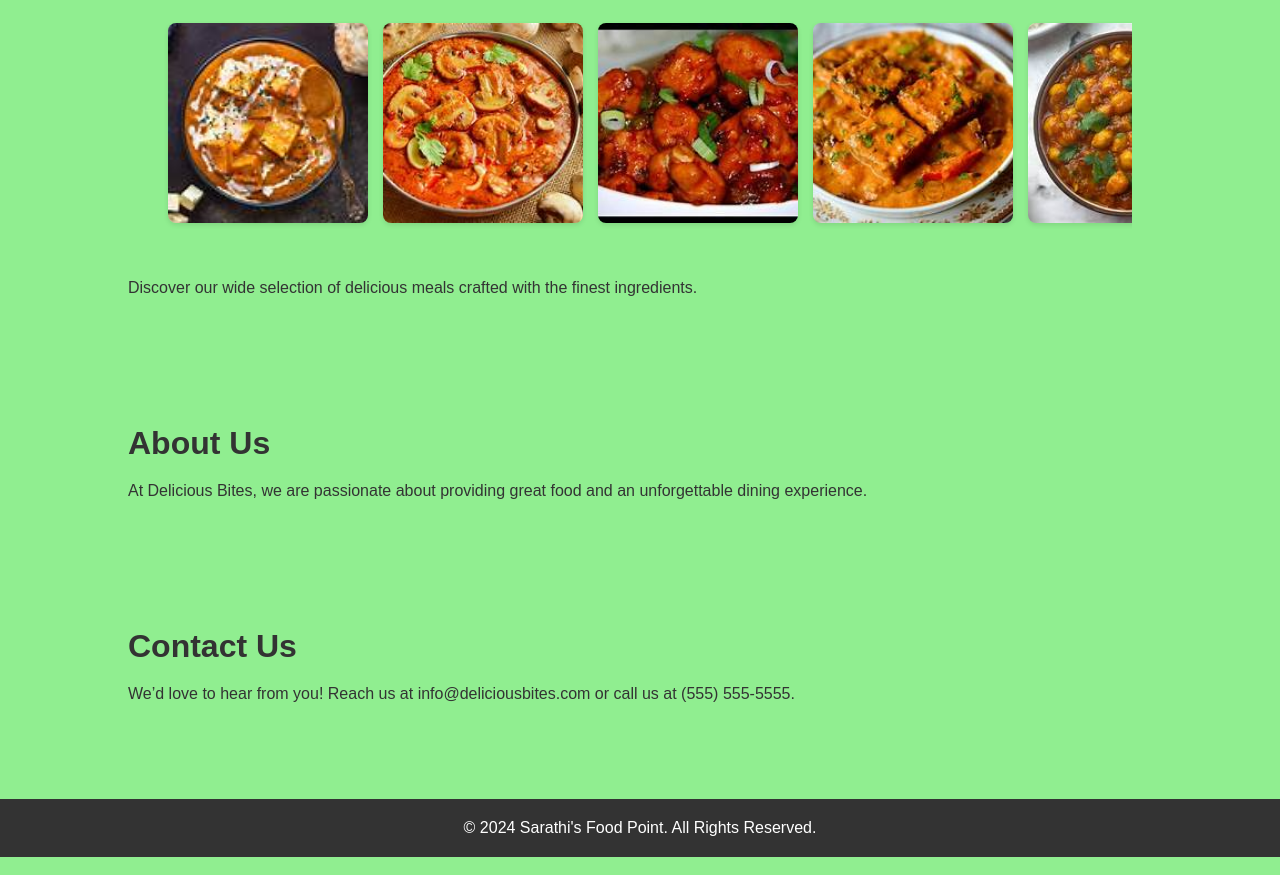
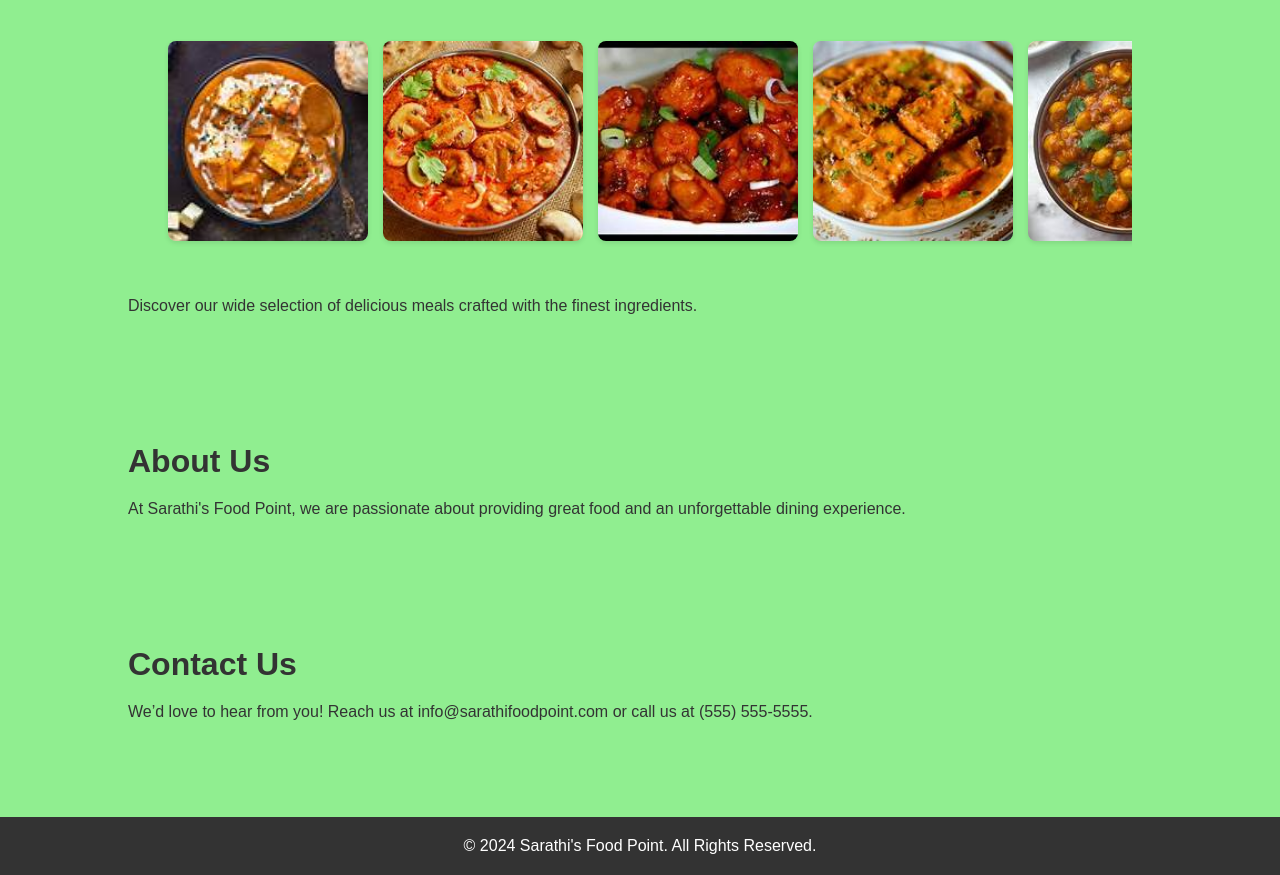
Before and after one commit to JITANSHU-17/Resturant, a plain HTML site: page index.html in a window 1280 px wide. Shown: the part 823-1698 px from the top of the page. Drawn offline with Linux system fonts and the light colour scheme.

Commit message:
Update index.html

```diff
--- a/index.html
+++ b/index.html
@@ -1,4 +1,4 @@
-<!DOCTYPE html>
+oo<!DOCTYPE html>
 <html lang="en">
 <head>
     <meta charset="UTF-8">
@@ -295,12 +295,12 @@
 
     <section id="about" class="content">
         <h3>About Us</h3>
-        <p>At Delicious Bites, we are passionate about providing great food and an unforgettable dining experience.</p>
+        <p>At Sarathi's Food Point, we are passionate about providing great food and an unforgettable dining experience.</p>
     </section>
 
     <section id="contact" class="content">
         <h3>Contact Us</h3>
-        <p>We’d love to hear from you! Reach us at info@deliciousbites.com or call us at (555) 555-5555.</p>
+        <p>We’d love to hear from you! Reach us at info@sarathifoodpoint.com or call us at (555) 555-5555.</p>
     </section>
 
     <footer>
```
